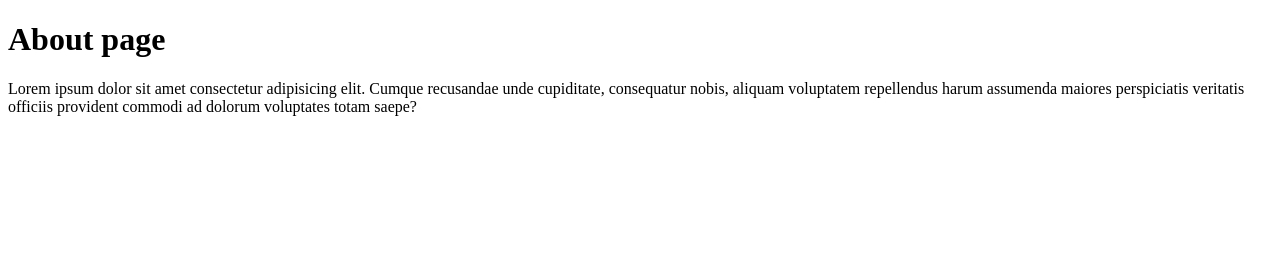
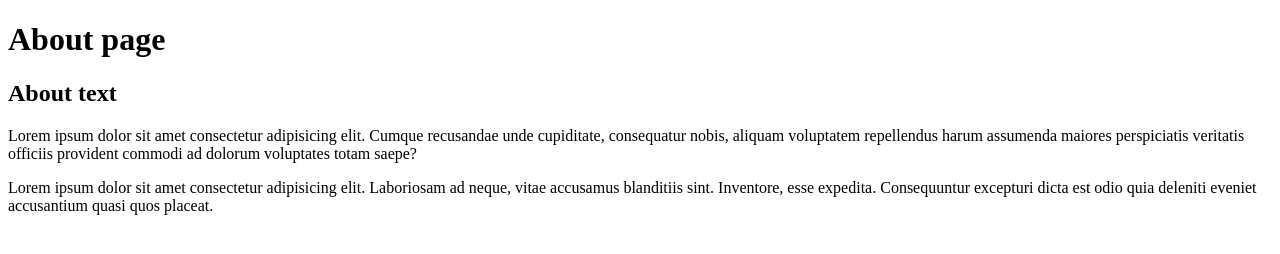
Before and after one commit to vetaluga/branch1, a plain HTML site: page about.html in a window 1280 px wide. Drawn offline with Linux system fonts and the light colour scheme.

Commit message:
add content

```diff
--- a/about.html
+++ b/about.html
@@ -8,6 +8,8 @@
 </head>
 <body>
     <h1>About page</h1>
+    <h2>About text</h2>
     <p>Lorem ipsum dolor sit amet consectetur adipisicing elit. Cumque recusandae unde cupiditate, consequatur nobis, aliquam voluptatem repellendus harum assumenda maiores perspiciatis veritatis officiis provident commodi ad dolorum voluptates totam saepe?</p>
+    <p>Lorem ipsum dolor sit amet consectetur adipisicing elit. Laboriosam ad neque, vitae accusamus blanditiis sint. Inventore, esse expedita. Consequuntur excepturi dicta est odio quia deleniti eveniet accusantium quasi quos placeat.</p>
 </body>
 </html>
```
